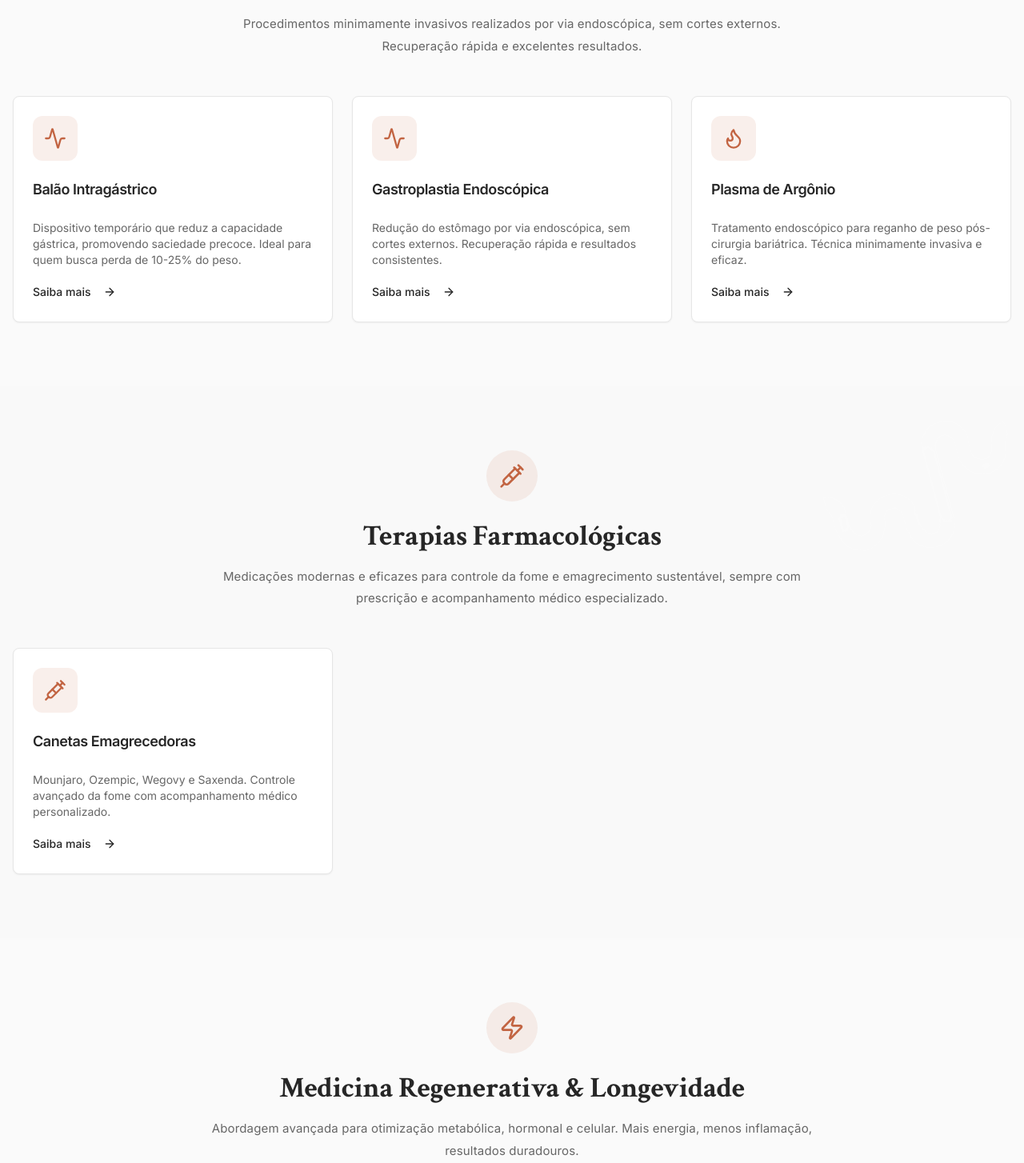
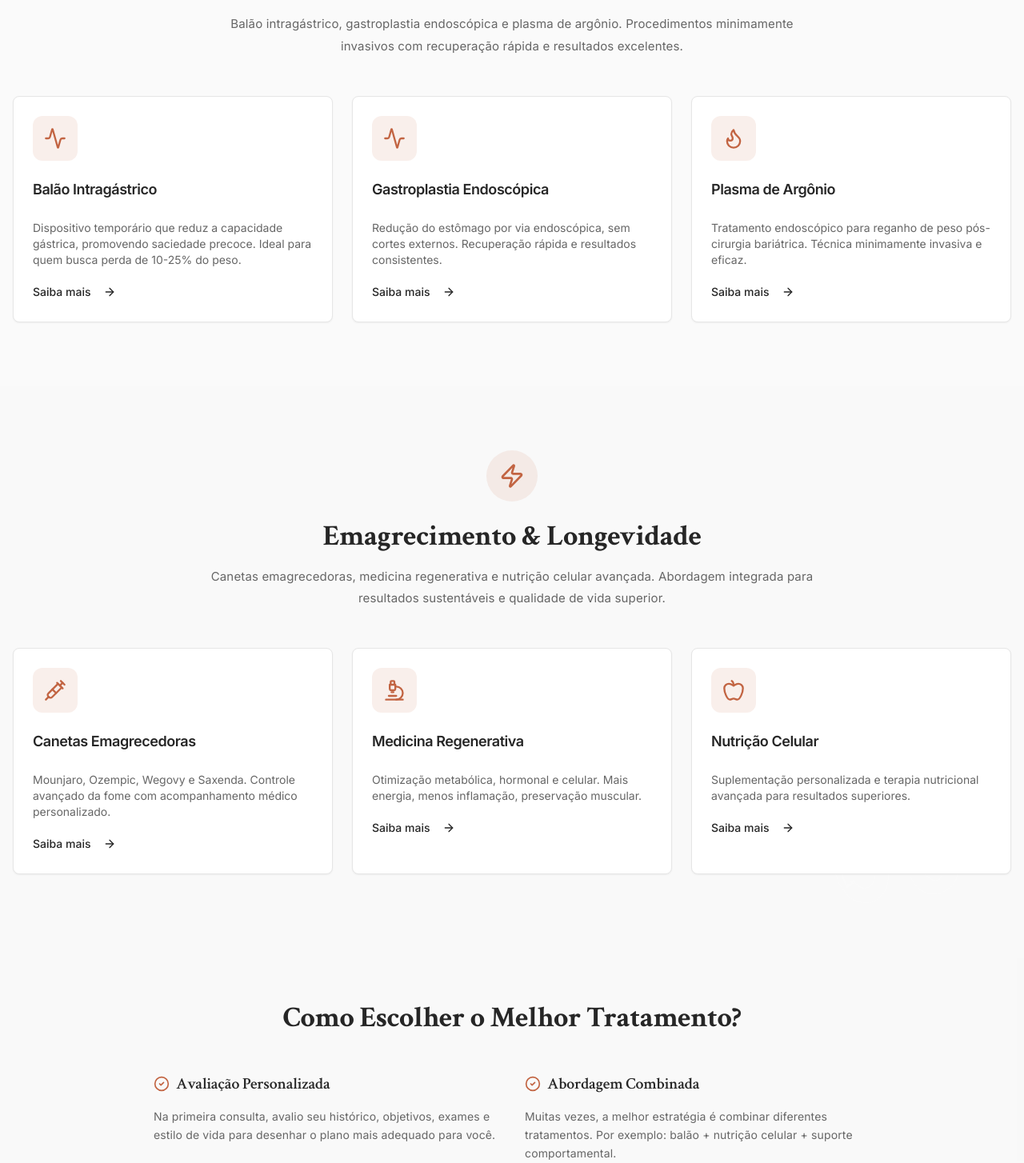
Before and after one commit to AlanLevSer/dra-bruna-institucional, a React (Vite) app: page /tratamentos in a window 1280 px wide. Shown: the part 1343-2797 px from the top of the page at 80% size. Built offline with nearby package versions, Linux system fonts and the light colour scheme.

Commit message:
Refactor: Adjust treatments to two categories

```diff
--- a/src/components/TratamentosGrid.tsx
+++ b/src/components/TratamentosGrid.tsx
@@ -9,7 +9,7 @@ interface Tratamento {
   title: string;
   description: string;
   link: string;
-  category: "endoscopico" | "farmacologico" | "regenerativo";
+  category: "endoscopico" | "emagrecimento_longevidade";
 }
 
 const tratamentos: Tratamento[] = [
@@ -39,26 +39,26 @@ const tratamentos: Tratamento[] = [
     title: "Canetas Emagrecedoras",
     description: "Mounjaro, Ozempic, Wegovy e Saxenda. Controle avançado da fome com acompanhamento médico personalizado.",
     link: "/canetas-emagrecedoras",
-    category: "farmacologico"
+    category: "emagrecimento_longevidade"
   },
   {
     icon: Microscope,
     title: "Medicina Regenerativa",
     description: "Otimização metabólica, hormonal e celular. Mais energia, menos inflamação, preservação muscular.",
     link: "/medicina-regenerativa",
-    category: "regenerativo"
+    category: "emagrecimento_longevidade"
   },
   {
     icon: Apple,
     title: "Nutrição Celular",
     description: "Suplementação personalizada e terapia nutricional avançada para resultados superiores.",
     link: "/nutricao-celular",
-    category: "regenerativo"
+    category: "emagrecimento_longevidade"
   }
 ];
 
 interface TratamentosGridProps {
-  category?: "endoscopico" | "farmacologico" | "regenerativo";
+  category?: "endoscopico" | "emagrecimento_longevidade";
   showAll?: boolean;
 }
 
--- a/src/pages/Tratamentos.tsx
+++ b/src/pages/Tratamentos.tsx
@@ -8,7 +8,7 @@ import { WhatsAppButton } from "@/components/WhatsAppButton";
 import { SEOHead } from "@/components/SEOHead";
 import { CONTACT } from "@/lib/constants";
 import { GrafismoDecor } from "@/components/GrafismoDecor";
-import { Activity, Syringe, Zap, CheckCircle2 } from "lucide-react";
+import { Activity, Zap, CheckCircle2 } from "lucide-react";
 import heroImage from "@/assets/patient-wellness-1.jpg";
 
 const Tratamentos = () => {
@@ -37,7 +37,7 @@ const Tratamentos = () => {
             onCtaClick={handleCTA}
           />
 
-          {/* Terapias Endoscópicas */}
+          {/* Procedimentos Endoscópicos */}
           <section id="endoscopicos" className="py-16 xl:py-20 bg-background relative overflow-hidden">
             <GrafismoDecor variant="background" position="top-left" size="lg" opacity={0.1} rotate={15} color="gray" />
             <div className="container mx-auto px-4 relative z-10">
@@ -46,11 +46,11 @@ const Tratamentos = () => {
                   <Activity className="w-8 h-8 text-primary" />
                 </div>
                 <h2 className="text-3xl xl:text-4xl font-serif font-bold mb-4">
-                  Terapias Endoscópicas
+                  Procedimentos Endoscópicos
                 </h2>
                 <p className="text-muted-foreground">
-                  Procedimentos minimamente invasivos realizados por via endoscópica, sem cortes externos.
-                  Recuperação rápida e excelentes resultados.
+                  Balão intragástrico, gastroplastia endoscópica e plasma de argônio.
+                  Procedimentos minimamente invasivos com recuperação rápida e resultados excelentes.
                 </p>
               </div>
 
@@ -58,45 +58,24 @@ const Tratamentos = () => {
             </div>
           </section>
 
-          {/* Terapias Farmacológicas */}
-          <section id="farmacologicos" className="py-16 xl:py-20 bg-muted/30 relative overflow-hidden">
-            <GrafismoDecor variant="background" position="top-right" size="lg" opacity={0.1} rotate={-15} color="gray" />
-            <div className="container mx-auto px-4 relative z-10">
-              <div className="text-center max-w-3xl mx-auto mb-12 animate-fade-in">
-                <div className="inline-flex items-center justify-center w-16 h-16 rounded-full bg-primary/10 mb-6">
-                  <Syringe className="w-8 h-8 text-primary" />
-                </div>
-                <h2 className="text-3xl xl:text-4xl font-serif font-bold mb-4">
-                  Terapias Farmacológicas
-                </h2>
-                <p className="text-muted-foreground">
-                  Medicações modernas e eficazes para controle da fome e emagrecimento sustentável,
-                  sempre com prescrição e acompanhamento médico especializado.
-                </p>
-              </div>
-
-              <TratamentosGrid category="farmacologico" />
-            </div>
-          </section>
-
-          {/* Medicina Regenerativa */}
-          <section id="regenerativos" className="py-16 xl:py-20 bg-background relative overflow-hidden">
-            <GrafismoDecor variant="background" position="bottom-left" size="lg" opacity={0.1} rotate={25} color="gray" />
+          {/* Emagrecimento & Longevidade */}
+          <section id="emagrecimento-longevidade" className="py-16 xl:py-20 bg-muted/30 relative overflow-hidden">
+            <GrafismoDecor variant="background" position="bottom-right" size="lg" opacity={0.1} rotate={-20} color="gray" />
             <div className="container mx-auto px-4 relative z-10">
               <div className="text-center max-w-3xl mx-auto mb-12 animate-fade-in">
                 <div className="inline-flex items-center justify-center w-16 h-16 rounded-full bg-primary/10 mb-6">
                   <Zap className="w-8 h-8 text-primary" />
                 </div>
                 <h2 className="text-3xl xl:text-4xl font-serif font-bold mb-4">
-                  Medicina Regenerativa & Longevidade
+                  Emagrecimento & Longevidade
                 </h2>
                 <p className="text-muted-foreground">
-                  Abordagem avançada para otimização metabólica, hormonal e celular.
-                  Mais energia, menos inflamação, resultados duradouros.
+                  Canetas emagrecedoras, medicina regenerativa e nutrição celular avançada.
+                  Abordagem integrada para resultados sustentáveis e qualidade de vida superior.
                 </p>
               </div>
 
-              <TratamentosGrid category="regenerativo" />
+              <TratamentosGrid category="emagrecimento_longevidade" />
             </div>
           </section>
 
```
